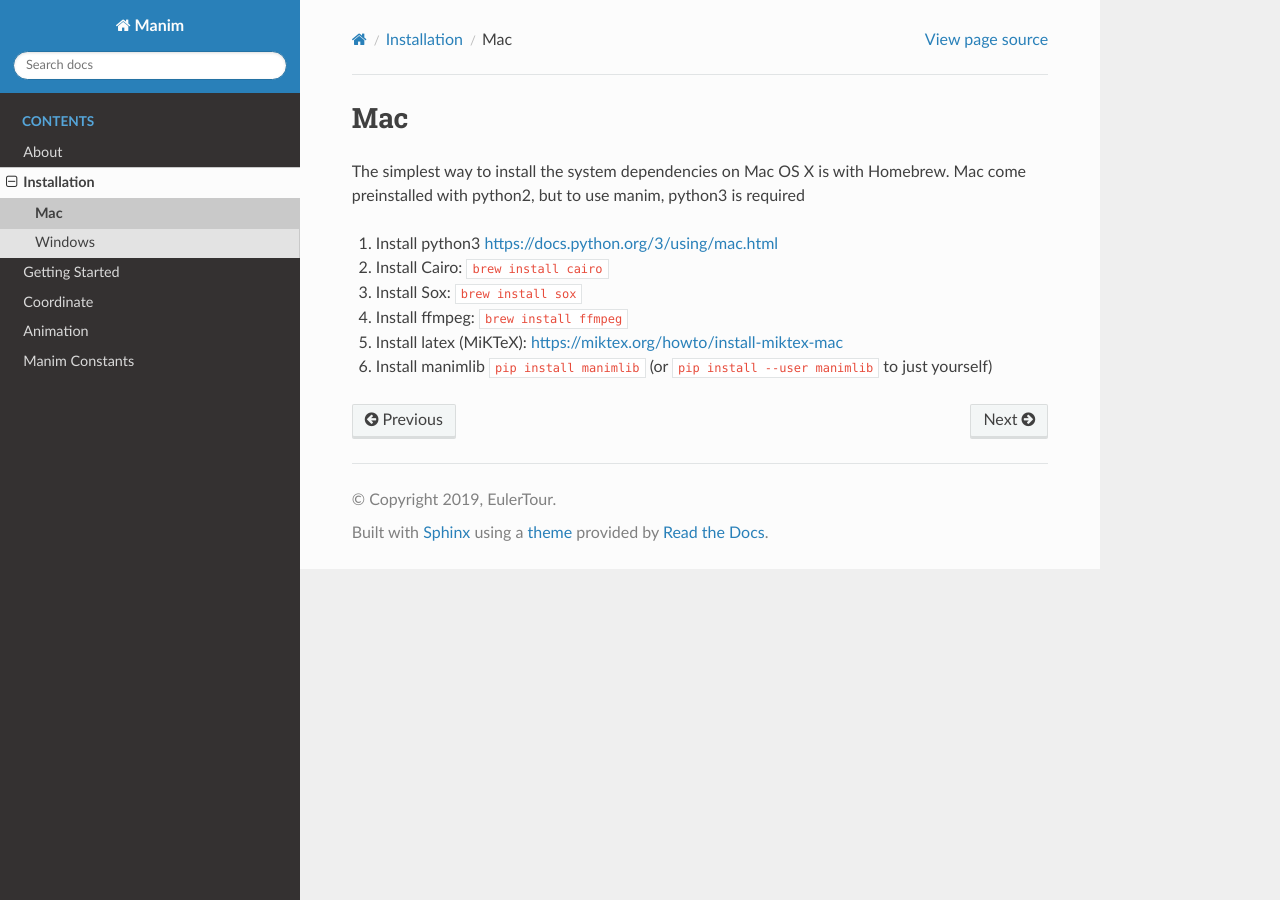
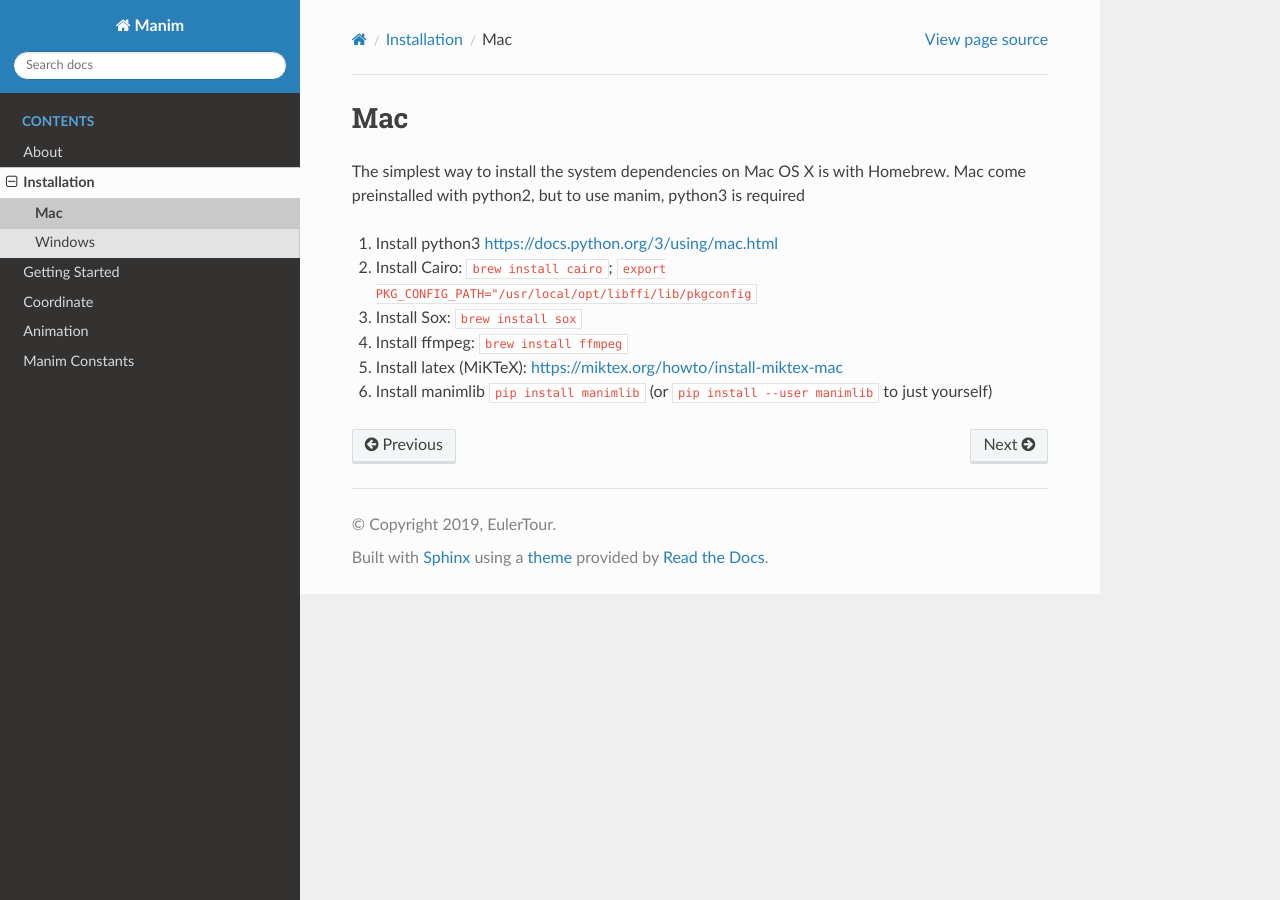
Before and after one commit to 3b1b/manim, a Sphinx documentation site: the page built from docs/source/installation/mac.rst, in a window 1280 px wide. Built offline with Sphinx 7.4.7 and the Read the Docs theme 2.0.0, drawn with Linux system fonts in a browser that asks for light colours; pages that are not in the unit, such as notebooks, are missing from menus.

Commit message:
pycairo error
fix for pycairo error

```diff
--- a/docs/source/installation/mac.rst
+++ b/docs/source/installation/mac.rst
@@ -5,7 +5,7 @@
 Mac come preinstalled with python2, but to use manim, python3 is required
 
 1. Install python3 https://docs.python.org/3/using/mac.html
-2. Install Cairo: ``brew install cairo``
+2. Install Cairo: ``brew install cairo``; ``export PKG_CONFIG_PATH="/usr/local/opt/libffi/lib/pkgconfig``
 3. Install Sox: ``brew install sox``
 4. Install ffmpeg: ``brew install ffmpeg``
 5. Install latex (MiKTeX): https://miktex.org/howto/install-miktex-mac
```
